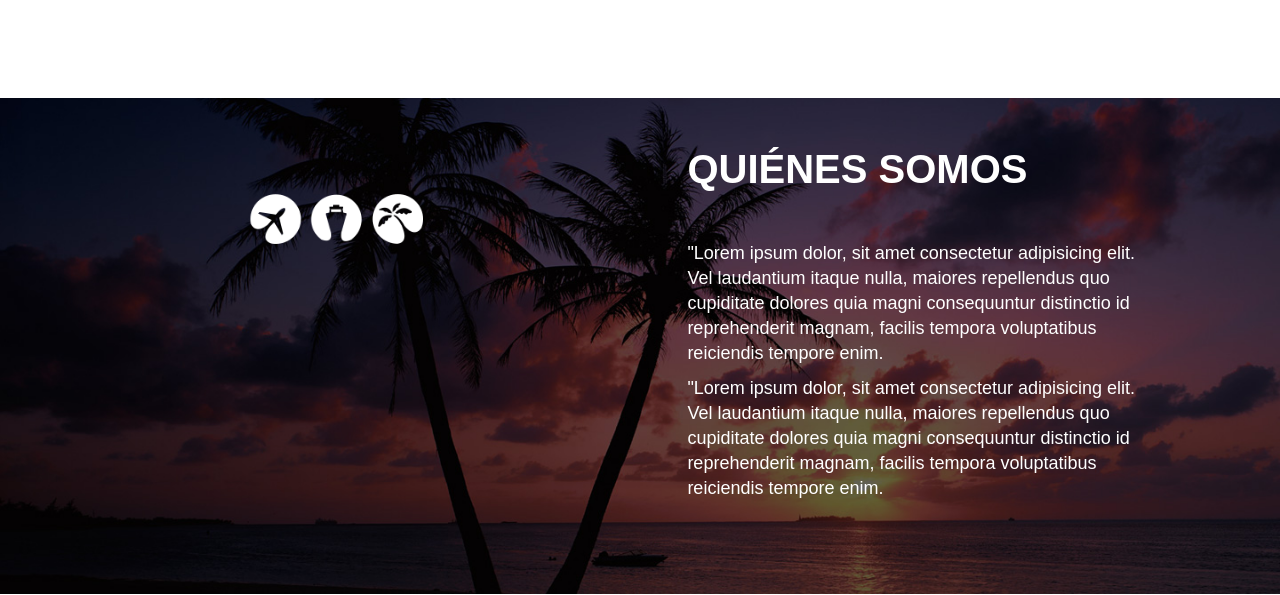
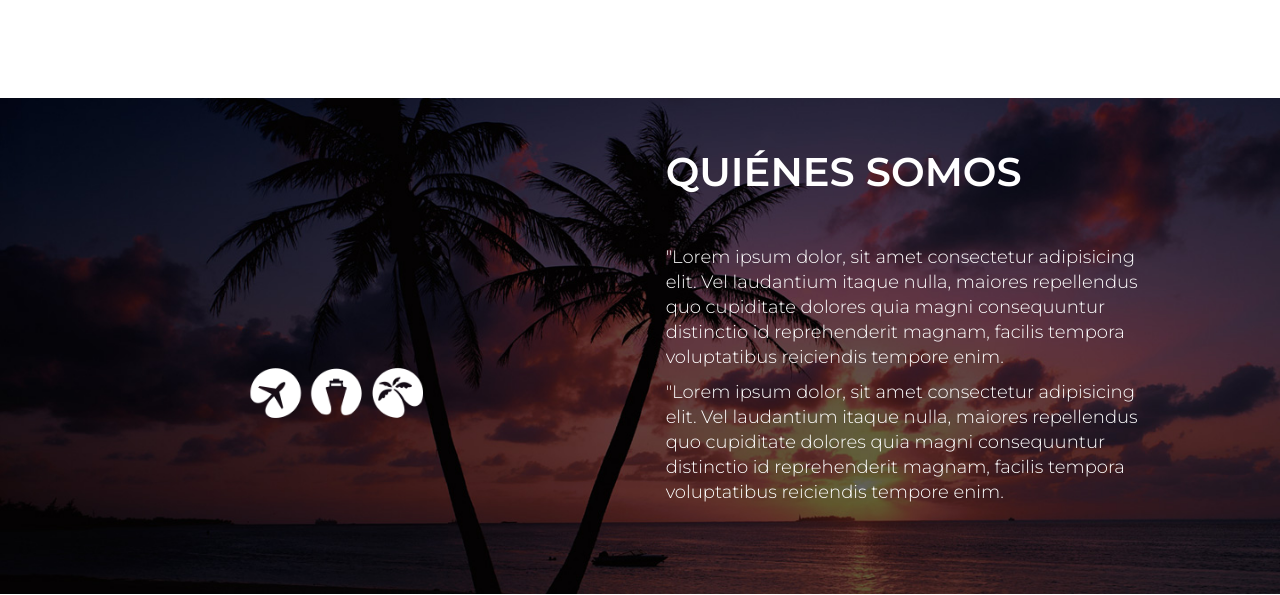
Before and after one commit to vieyraurena/quizzWeb, a website: page index.html in a window 1280 px wide. Shown: the part 1189-1784 px from the top of the page. Drawn offline with nearby package versions, Linux system fonts and the light colour scheme; files that its build step writes are made by us from their sources; a web font is replaced by a local one.

Commit message:
Agrego cambios en el bloque quienes somos dejo de usar z-index, y únicamente uso position relative en container-somos y el logo con el contenido de h3 y p con position absolute

```diff
--- a/sass/partial/_somos.scss
+++ b/sass/partial/_somos.scss
@@ -1,46 +1,45 @@
 .container-somos {
   position: relative;
 
+  img{
+    max-width: 100%;
+    width: 100%;
+  }
 }
 
-.container-somos img{
-    max-width: 100%;
-    width: 100%;
-
-}
 
 .ico {
   width: 14.2%;
   position: absolute;
-  z-index: 2;
   left: 19.3%;
-  top: 18.2%;
+  top: 265px;
 }
 
 .box-somos {
-  width: 36%;
+  width: 37.7%;
   position: absolute;
-  z-index: 2;
-  top: 9.7%;
+  top: 9.8%;
   right: 10.3%;
 
 
+
   h3 {
+    font-family: $primary-font;
+    font-size: 40px;
     text-align: left;
-    font-size: 40px;
     text-transform: uppercase;
-    font-weight: bold;
     color: #fff;
     margin-bottom: 39px;
   }
 
   p{
+    font-family: $nav-font;
     font-size: 18px;
     color: #fff;
     line-height: 25px;
   }
 
   p + p {
-    margin-bottom: 29px;
+    margin-bottom: 26px;
   }
 }
```
